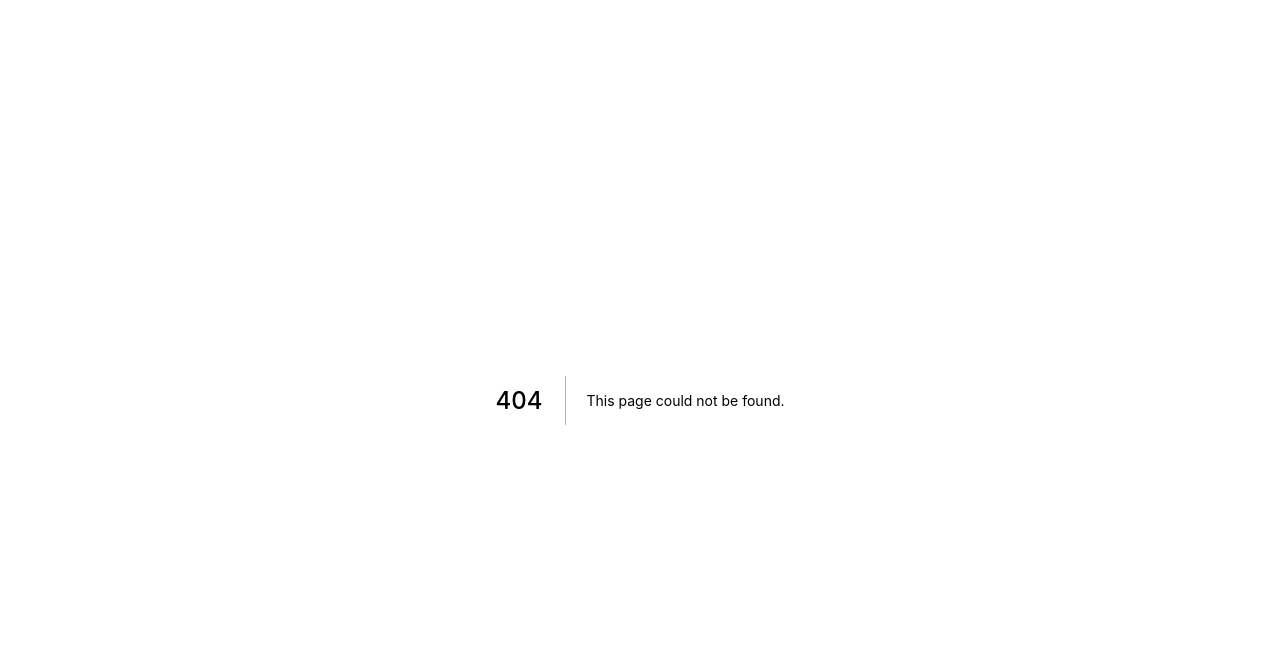
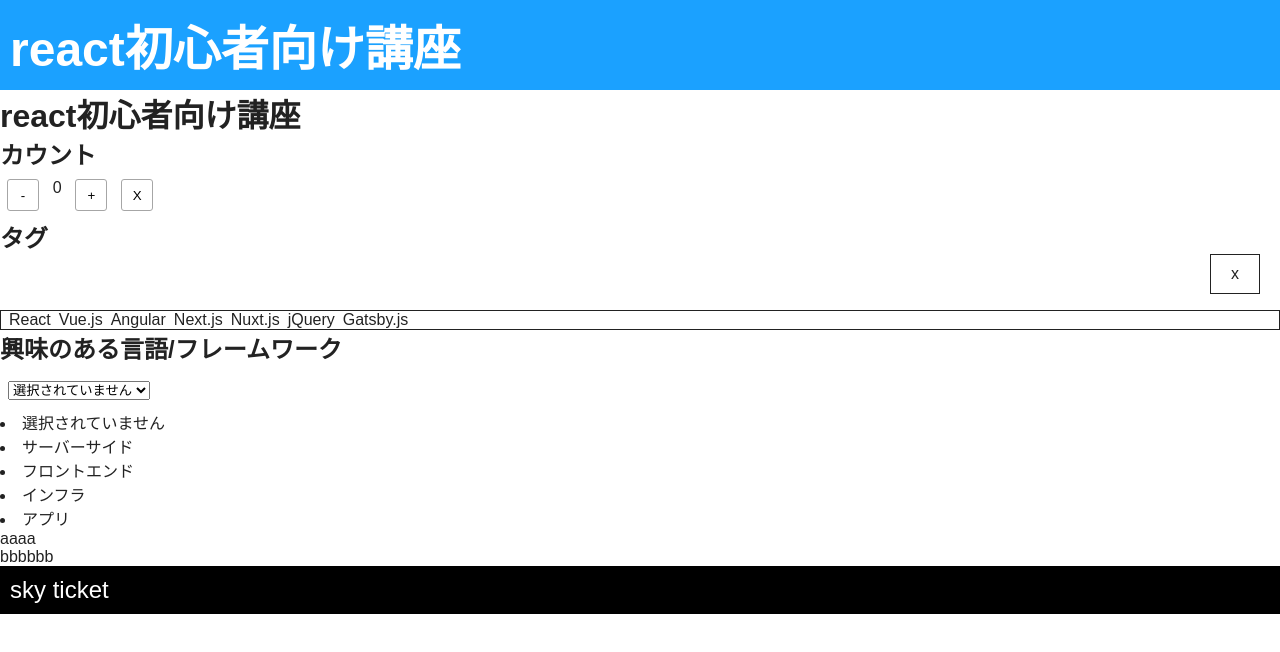
Before and after one commit to a-sasakiA/Nextjs_task-4, a Next.js app: page /search in a window 1280 px wide. Before the commit this address had no page. Shown: the top 652 px of the page. Built offline with nearby package versions, Linux system fonts and the light colour scheme.

Commit message:
task4 UPDATE

```diff
--- /dev/null
+++ b/src/components/organisms/Search/index.tsx
@@ -0,0 +1,84 @@
+import { FC, useContext, useEffect } from "react";
+import { Category } from "src/pages/api/skills/[skills]";
+import {
+  DispatchSearchConditionContext,
+  SearchConditionContext,
+  useDispatchSearchCondition,
+  useSearchCondition,
+} from "src/pages/search";
+import styled from "styled-components";
+import useCategory from "../TopContent/hooks/useCategory";
+
+type Props = {};
+
+export const Search: FC<Props> = () => {
+  return (
+    <div>
+      <CategoryList />
+      <DisplayCategoryList />
+      <AAA />
+      <BBB />
+    </div>
+  );
+};
+
+const AAA: FC = () => {
+  console.log("aaa");
+  const dispatch = useDispatchSearchCondition();
+  const handleClick = () => {
+    dispatch({ type: "RESET_CATEGORY_LIST" });
+  };
+  return <div onClick={handleClick}>aaaa</div>;
+};
+
+const BBB: FC = () => {
+  console.log("bbbbbb");
+  return <div>bbbbbb</div>;
+};
+
+const CategoryList: FC = () => {
+  const { category, getCategory } = useCategory();
+  useEffect(() => {
+    getCategory();
+  }, []);
+
+  const dispatch = useDispatchSearchCondition();
+  console.log("Category List");
+
+  const handleCategoryList = (category: Category) => {
+    dispatch({ type: "UPDATE_CATEGORY_LIST", category });
+  };
+
+  return (
+    <StListWrapper>
+      {category.map((c) => {
+        return (
+          <StList
+            key={"categoryList" + c.id}
+            value={c.value}
+            onClick={() => {
+              handleCategoryList(c);
+            }}
+          >
+            {c.value}
+          </StList>
+        );
+      })}
+    </StListWrapper>
+  );
+};
+
+const DisplayCategoryList: FC = () => {
+  const { displayCategoryList } = useSearchCondition();
+  return (
+    <StListWrapper>
+      {displayCategoryList.map((c) => {
+        return <StList key={"list" + c.id}>{c.value}</StList>;
+      })}
+    </StListWrapper>
+  );
+};
+
+const StRoot = styled.div``;
+const StListWrapper = styled.div``;
+const StList = styled.li``;
--- a/src/components/organisms/TopContent/hooks/useCategory.ts
+++ b/src/components/organisms/TopContent/hooks/useCategory.ts
@@ -16,7 +16,6 @@ export const useCategory = () => {
   const handleChangeCategory = (value: string) => {
     const options = document.querySelectorAll("option");
     options.forEach((value, index) => {
-      console.log(options[index].selected);
       if (options[index].selected === true) {
         optionId = options[index].id;
       }
--- a/src/components/templates/index.tsx
+++ b/src/components/templates/index.tsx
@@ -1,5 +1,5 @@
 import Head from "next/head";
-import { FC, ReactNode } from "react";
+import { FC, ReactElement, ReactNode } from "react";
 import { Header } from "src/components/organisms/Header";
 import { Footer } from "src/components/organisms/Footer";
 import styled from "styled-components";
@@ -7,9 +7,10 @@ import { TopContent } from "../organisms/TopContent";
 
 type Props = {
   title: string;
+  children?: ReactNode;
 };
 
-export const Template: FC<Props> = ({ title }) => (
+export const Template: FC<Props> = ({ title, children }) => (
   <>
     <Head>
       <title>{title}</title>
@@ -17,7 +18,14 @@ export const Template: FC<Props> = ({ title }) => (
       <link rel="icon" href="/favicon.ico" />
     </Head>
     <Header></Header>
-    <TopContent />
+    {children ? (
+      <>
+        <TopContent />
+        <div>{children}</div>
+      </>
+    ) : (
+      <TopContent />
+    )}
     <Footer></Footer>
   </>
 );
--- /dev/null
+++ b/src/pages/search/index.tsx
@@ -0,0 +1,134 @@
+import { NextPage } from "next";
+import Link from "next/link";
+import {
+  createContext,
+  Dispatch,
+  FC,
+  ReactNode,
+  SetStateAction,
+  useCallback,
+  useContext,
+  useReducer,
+  useState,
+} from "react";
+import { Search } from "src/components/organisms/Search";
+import { Template } from "src/components/templates";
+import { Category } from "../api/skills/[skills]";
+
+export type SearchConditionType = {
+  displayCategoryList: Category[];
+};
+
+const defaultState: SearchConditionType = {
+  displayCategoryList: [],
+};
+
+export type DispatchSearchConditionType = Dispatch<Action>;
+
+export const defaultSetValue: DispatchSearchConditionType = () => {};
+
+export const SearchConditionContext =
+  createContext<SearchConditionType>(defaultState);
+export const DispatchSearchConditionContext =
+  createContext<DispatchSearchConditionType>(defaultSetValue);
+
+export const useSearchCondition = () => {
+  return useContext(SearchConditionContext);
+};
+
+export const useDispatchSearchCondition = () => {
+  return useContext(DispatchSearchConditionContext);
+};
+
+type Action =
+  | { type: "UPDATE_CATEGORY_LIST"; category: Category }
+  | { type: "RESET_CATEGORY_LIST" };
+
+const reducer = (state: SearchConditionType, action: Action) => {
+  switch (action.type) {
+    case "UPDATE_CATEGORY_LIST":
+      if (
+        state.displayCategoryList.some((cl) => cl.id === action.category.id)
+      ) {
+        const tempCategory = state.displayCategoryList.filter(
+          (cl) => cl.id !== action.category.id
+        );
+        return { ...state, displayCategoryList: tempCategory };
+      } else {
+        const tempCategory = [...state.displayCategoryList, action.category];
+        return { ...state, displayCategoryList: tempCategory };
+      }
+      break;
+    case "RESET_CATEGORY_LIST":
+      return { ...state, displayCategoryList: [] };
+      break;
+
+    default:
+      return state;
+      break;
+  }
+};
+
+const useSearchCore = (initialState?: SearchConditionType) => {
+  console.log("useSearchCoreが呼び出された");
+
+  const [state, dispatch] = useReducer(reducer, initialState ?? defaultState);
+  return { state, dispatch };
+};
+
+type Props = {
+  initialState?: SearchConditionType;
+  children: ReactNode;
+};
+
+const SearchConditionProvider: FC<Props> = ({ initialState, children }) => {
+  const { state, dispatch } = useSearchCore(initialState);
+  console.log("SearchConditionProviderがレンダリング");
+  return (
+    <SearchConditionContext.Provider value={state}>
+      <DispatchSearchConditionContext.Provider value={dispatch}>
+        {children}
+      </DispatchSearchConditionContext.Provider>
+    </SearchConditionContext.Provider>
+  );
+};
+
+const SearchPage: NextPage = () => {
+  return (
+    <SearchConditionProvider>
+      <Template title="test">
+        <Search />
+      </Template>
+    </SearchConditionProvider>
+  );
+};
+
+export default SearchPage;
+
+// const SearchPage: NextPage = () => {
+//   const [displayCategoryList, setDisplayCategoryList] = useState<Category[]>(
+//     []
+//   );
+//   const handleCategoryList = (category: Category) => {
+//     if (displayCategoryList.some((cl) => cl.id === category.id)) {
+//       const tempCategory = displayCategoryList.filter(
+//         (cl) => cl.id !== category.id
+//       );
+//       setDisplayCategoryList(tempCategory);
+//     } else {
+//       setDisplayCategoryList([...displayCategoryList, category]);
+//     }
+//   };
+
+//   return (
+//     <SearchConditionContext.Provider
+//       value={{ displayCategoryList, handleCategoryList }}
+//     >
+//       <Template title="test">
+//         <Search />
+//       </Template>
+//     </SearchConditionContext.Provider>
+//   );
+// };
+
+// export default SearchPage;
```
Also changed, not shown: src/pages/api/skills/[skills].ts (+11 -13 lines), src/pages/index.tsx (+31 -1 lines), src/pages/test/index.tsx (added, +152 -0 lines).
